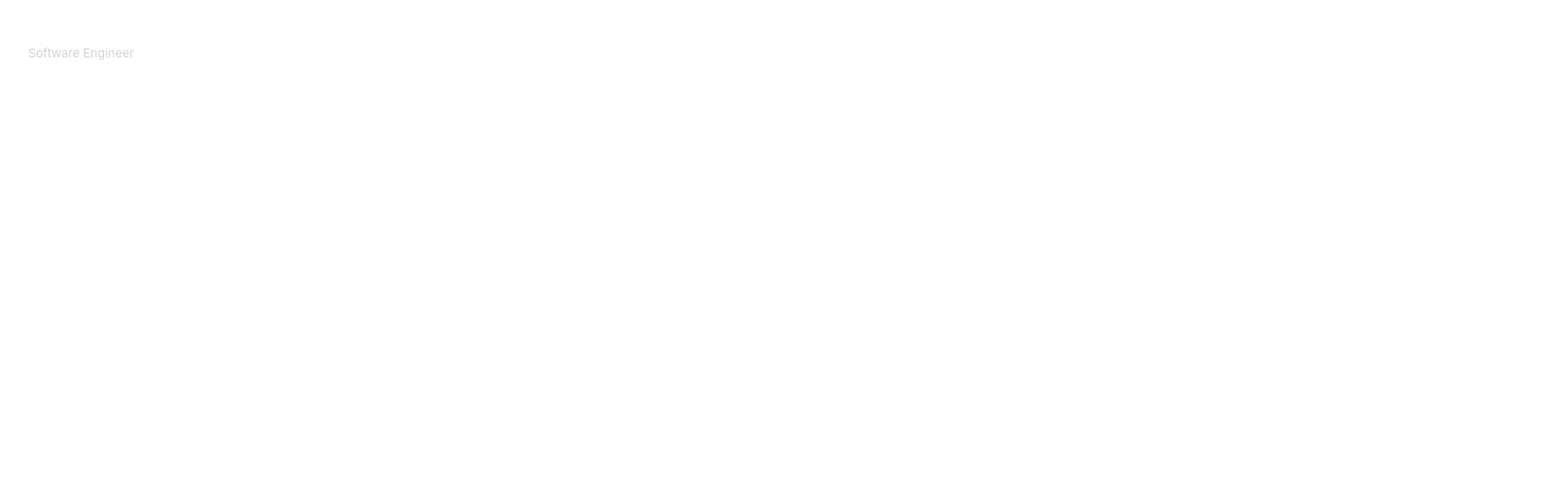
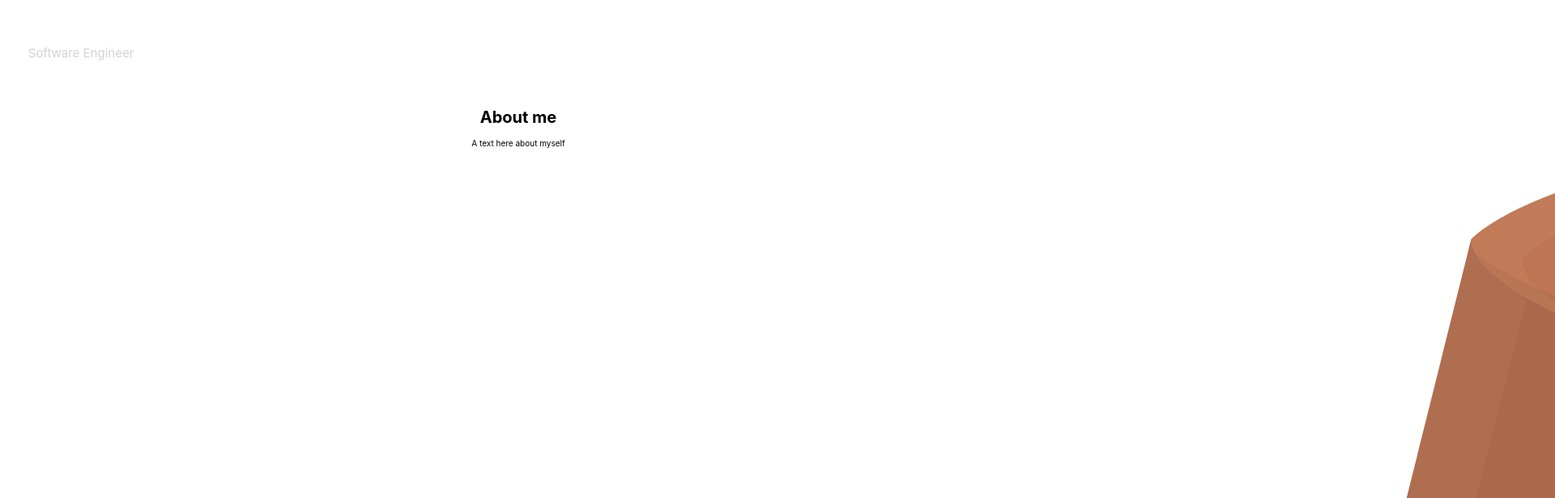
Before and after one commit to jolene-jebet/portfolio, a JavaScript app: page / in a window 1280 px wide. Shown: the part 280-896 px from the top of the page at 81% size, 1920 px wide, since content can reach past the window. Before the commit the page ends 800 px from the top, so only its background shows below. Built offline with nearby package versions, Linux system fonts and the light colour scheme; the HTML template or start-up script is replaced by a standard one.

Commit message:
task 8/9 :create about component and render it

```diff
--- a/src/App.js
+++ b/src/App.js
@@ -1,12 +1,14 @@
 import './App.css';
 import Header from './components/Header';
 import Body from './components/Body';
+import About from './components/About';
 
 const App = () => {
   return (
     <div id="app" className="App">
         <Header />
         <Body />
+        <About />
     </div>
   );
 }
--- a/src/components/About.js
+++ b/src/components/About.js
@@ -1 +1,20 @@
 // Create your About component here
+import IMG from "../assets/Detective.png";
+
+const About = () =>{
+    return(
+        <div id = "about" className="about">
+            <h1 className="about-heading">About me</h1>
+            <div className = "about-info">
+                <p className = "about-desc">A text here about myself</p>
+                <div className="about-img">
+                    <div className="about-img-wrapper">
+                        <img src={IMG} alt="Detective"/>
+                    </div>
+                </div>
+            </div>
+        </div>
+    )
+}
+
+export default About;
```
